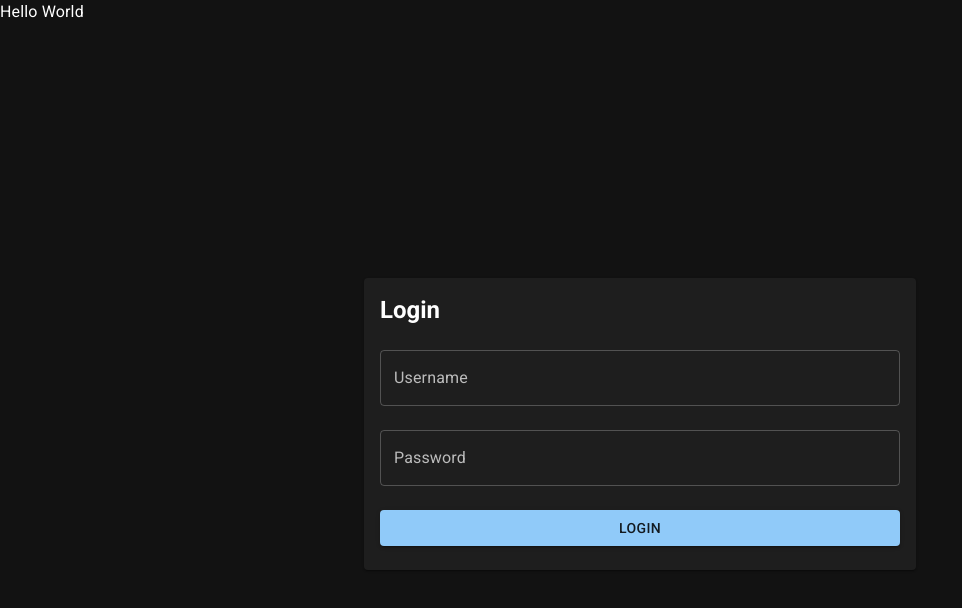
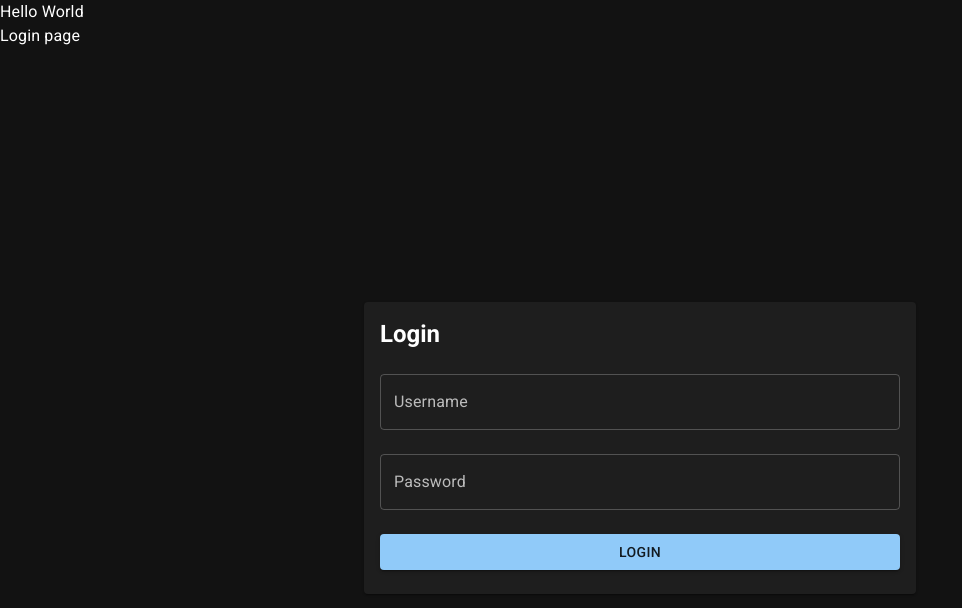
Before and after one commit to dusklight00/twitter-approval-app, a React (Vite) app in the folder web/: page /login in a window 1280 px wide. Shown: the top 608 px of the page, without its empty margins (0-962 px from the left). Built offline with nearby package versions, Linux system fonts and the light colour scheme; no server answers.

Commit message:
checking /login route frontend

```diff
--- a/web/src/pages/LoginPage.jsx
+++ b/web/src/pages/LoginPage.jsx
@@ -55,7 +55,9 @@ function LoginPage() {
   };
 
   return (
-    <Container className="h-[100vh] flex place-content-center" maxWidth="sm">
+    <>
+    <h1>Login page </h1>
+        <Container className="h-[100vh] flex place-content-center" maxWidth="sm">
       <Card>
         <CardContent>
           <Stack gap={3}>
@@ -87,6 +89,8 @@ function LoginPage() {
         </CardContent>
       </Card>
     </Container>
+    </>
+
   );
 }
 
```
